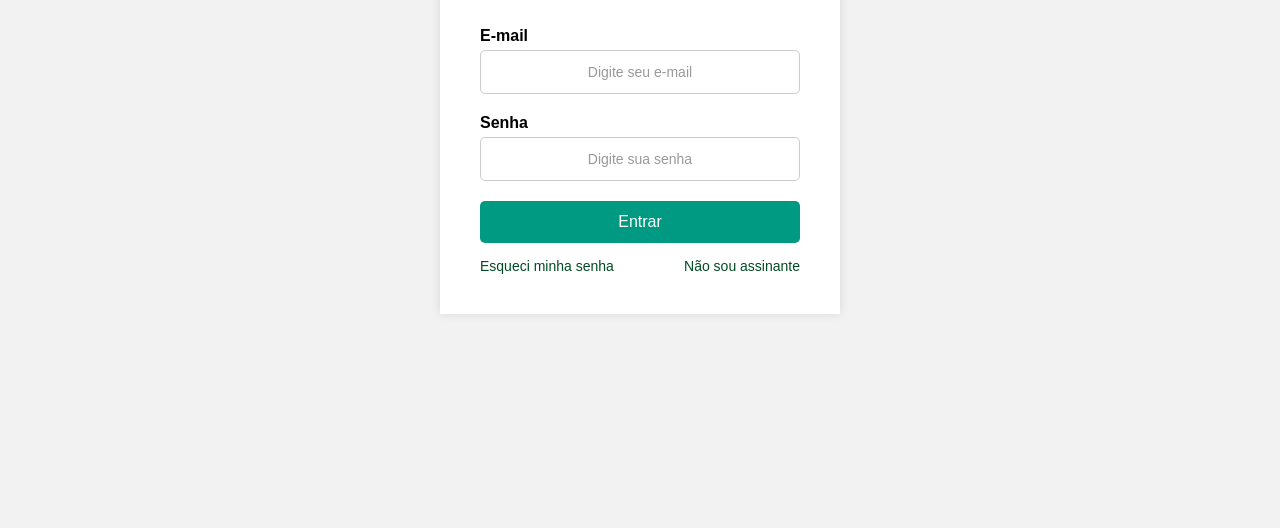
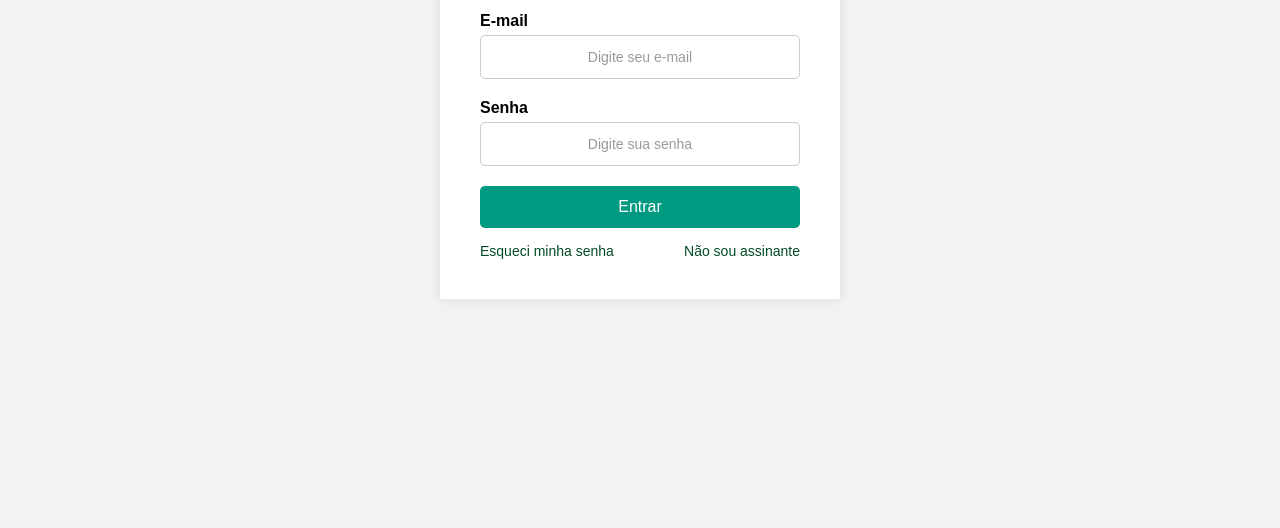
Before and after one commit to Andre-pin/loginDN, a plain HTML site: page index.html in a window 1280 px wide. Shown: the part 342-870 px from the top of the page. Drawn offline with Linux system fonts and the light colour scheme.

Commit message:
mover formulário mais para cima

```diff
--- a/style.css
+++ b/style.css
@@ -49,12 +49,12 @@ main {
 .form-container {
   background: white;
   padding: 40px;
-  border-radius: 0px; /* essa linha aredonda meu formulário */
+  border-radius: 0px; /* essa linha aredonda bordas do formulário */
   width: 100%;
   max-width: 400px;
   box-shadow: 0 0 10px rgba(0,0,0,0.1);
   text-align: center;
-  margin-top: -50px;  /* essa linha mover meu formulário mais para cima */
+  margin-top: -80px;  /* essa linha mover meu formulário mais para cima */
 }
 
 .form-container h1 {
```
